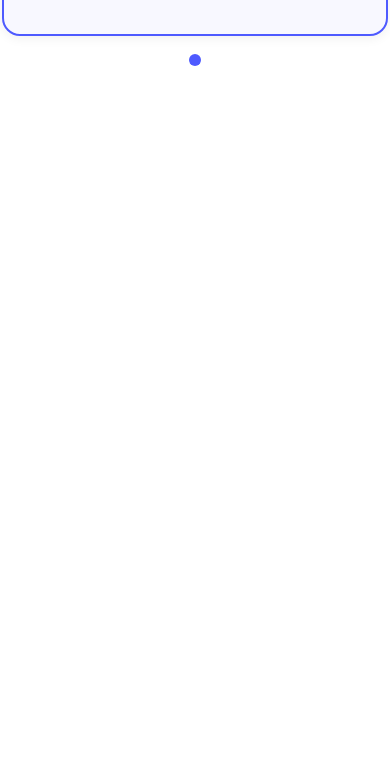
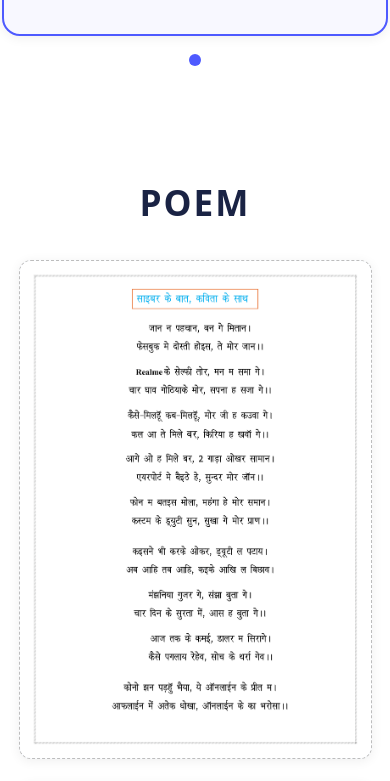
Before and after one commit to saitama-on/cyber-police, a React (Vite) app: page / in a window 390 px wide. Shown: the part 2478-3259 px from the top of the page. Before the commit the page ends 2576 px from the top, so only its background shows below. Built offline with nearby package versions, Linux system fonts and the light colour scheme.

Commit message:
poemsection

```diff
--- a/src/App.tsx
+++ b/src/App.tsx
@@ -4,6 +4,7 @@ import Hero from './components/Hero';
 import Contact from './components/Contact';
 import NewsSection from './components/NewsSection';
 import CyberAwareness from './components/CyberAwareness';
+import PoemSection from './components/PoemSection';
 // Import other components as you create them, e.g.:
 // import Hero from './components/Hero';
 // import Contact from './components/Contact';
@@ -16,6 +17,7 @@ function App() {
       <Contact />
       <NewsSection />
       <CyberAwareness />
+      <PoemSection />
       {/* <Hero /> */}
       {/* <Contact /> */}
       {/* Add other components here as you build them */}
--- /dev/null
+++ b/src/components/PoemSection.css
@@ -0,0 +1,55 @@
+.poem-section {
+    background: #fff;
+    padding: 48px 0 48px 0;
+    display: flex;
+    flex-direction: column;
+    align-items: center;
+}
+
+.poem-title {
+    font-size: 2.2rem;
+    color: #1a2344;
+    font-weight: 700;
+    margin-bottom: 32px;
+    letter-spacing: 2px;
+}
+
+.poem-images-row {
+    display: flex;
+    gap: 48px;
+    justify-content: center;
+    width: 100%;
+    max-width: 1100px;
+}
+
+.poem-img {
+    width: 500px;
+    /* adjust as needed */
+    max-width: 100%;
+    border: 1.5px dashed #bdbdbd;
+    border-radius: 12px;
+    background: #fafcff;
+    box-shadow: 0 2px 12px #0001;
+}
+
+@media (max-width: 1100px) {
+    .poem-img {
+        width: 45vw;
+    }
+
+    .poem-images-row {
+        gap: 24px;
+    }
+}
+
+@media (max-width: 700px) {
+    .poem-images-row {
+        flex-direction: column;
+        gap: 24px;
+        align-items: center;
+    }
+
+    .poem-img {
+        width: 90vw;
+    }
+}
--- /dev/null
+++ b/src/components/PoemSection.tsx
@@ -0,0 +1,16 @@
+import React from 'react';
+import poem1 from '../assets/poem1.png'; // or .png
+import poem2 from '../assets/poem2.png';
+import './PoemSection.css';
+
+const PoemSection: React.FC = () => (
+    <section className="poem-section">
+        <h2 className="poem-title">POEM</h2>
+        <div className="poem-images-row">
+            <img src={poem1} alt="Poem 1" className="poem-img" />
+            <img src={poem2} alt="Poem 2" className="poem-img" />
+        </div>
+    </section>
+);
+
+export default PoemSection;
```
Also changed, not shown: src/assets/poem1.png (added), src/assets/poem2.png (added).
